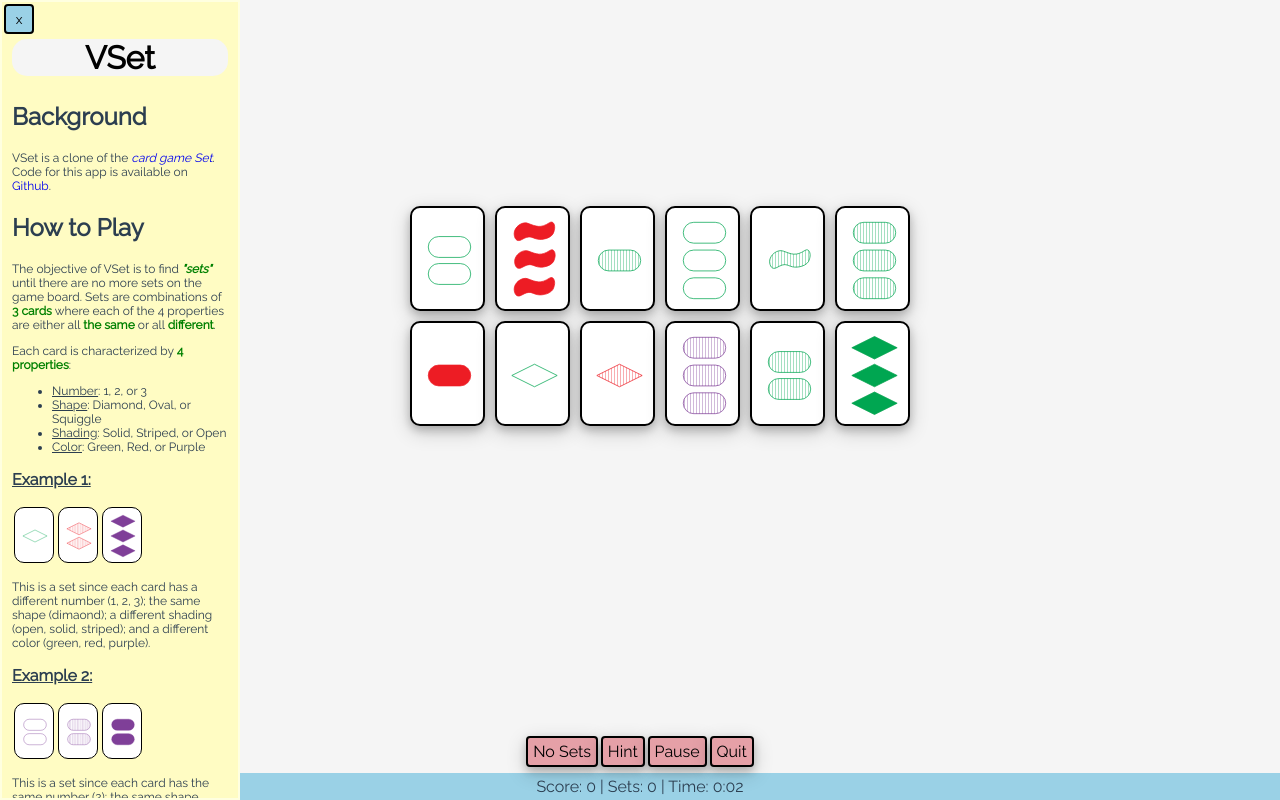
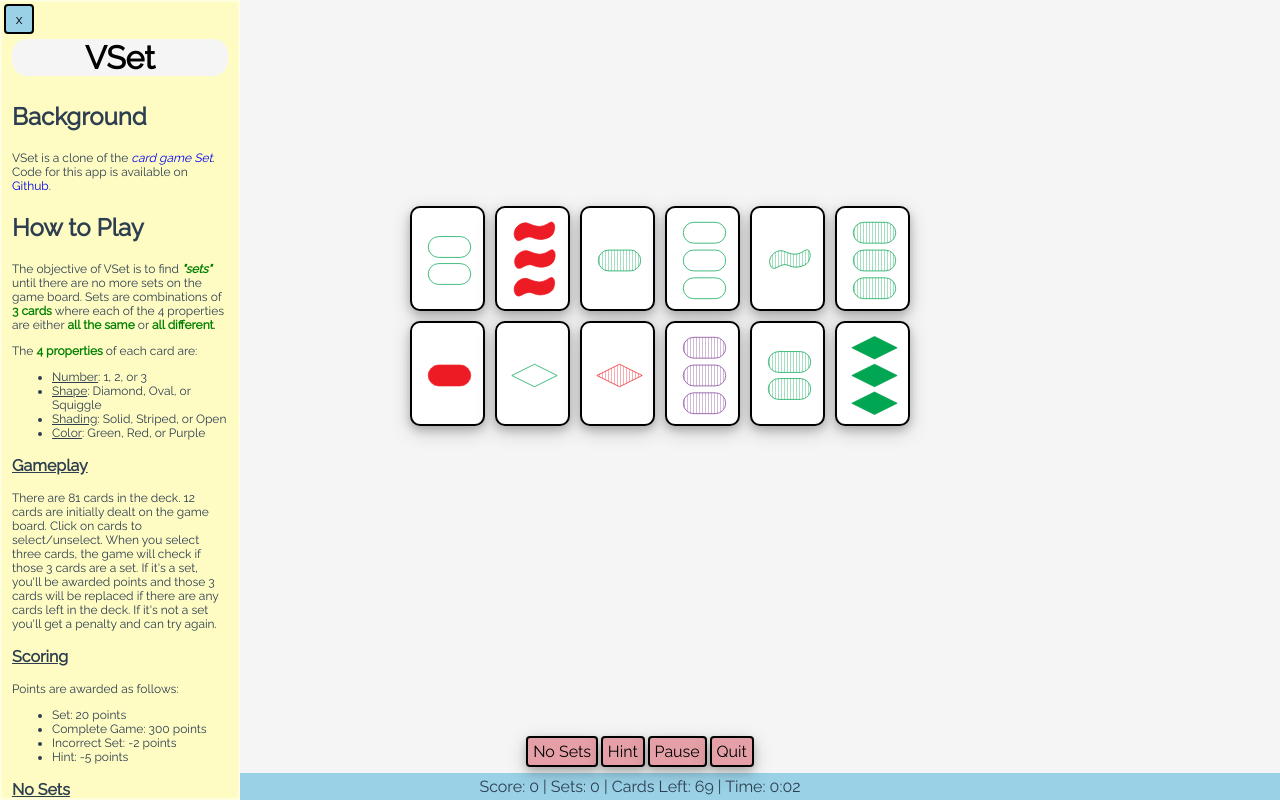
Before and after one commit to chrislopez28/VSet, a Vue app: page / in a window 1280 px wide. Both pictures are taken after a click on the button "Play!". Built offline with nearby package versions, Linux system fonts and the light colour scheme.

Commit message:
Game now displays the number of cards remaining. Updated game explanation.

```diff
--- a/src/components/game/Game.vue
+++ b/src/components/game/Game.vue
@@ -33,7 +33,11 @@
         </div>
       </div>
       <div class="score-bar">
-        <appScore :score="getScore" :numberSets="numberSets" />
+        <appScore
+          :score="getScore"
+          :cardsLeft="getNumberCardsLeft"
+          :numberSets="numberSets"
+        />
         <!-- Score: {{ getScore }} | Sets: {{ numberSets }} | -->
         <appTimer />
       </div>
@@ -157,7 +161,7 @@ export default {
         this.displayMessage("Not a valid Set.");
         this.setWrongSound.volume = 0.25;
         this.setWrongSound.play();
-        this.updateScore(-10);
+        this.updateScore(-2);
         this.unSelect();
       }
     },
@@ -174,10 +178,12 @@ export default {
           this.noSetsSound.play();
         } else {
           this.updateScore(300);
+          this.applauseSound.play();
           this.displayMessage("Congratulations! You found all the Sets!!!");
           alert("Congratulations! You found all the Sets!!!");
           this.displayResults();
           this.toggleGameStatus();
+          this.toggleTimer();
         }
       }
     },
@@ -191,6 +197,7 @@ export default {
       "anySets",
       "getCards",
       "getGameStatus",
+      "getNumberCardsLeft",
       "getPauseStatus",
       "getSidebarSetting",
       "getScore",
--- a/src/components/game/elements/Score.vue
+++ b/src/components/game/elements/Score.vue
@@ -1,9 +1,12 @@
 <template>
-  <span>Score: {{ score }} | Sets: {{ numberSets }} |</span>
+  <span
+    >Score: {{ score }} | Sets: {{ numberSets }} | Cards Left:
+    {{ cardsLeft }} |</span
+  >
 </template>
 
 <script>
 export default {
-  props: ["numberSets", "score"]
+  props: ["cardsLeft", "numberSets", "score"]
 };
 </script>
--- a/src/components/layout/Sidebar.vue
+++ b/src/components/layout/Sidebar.vue
@@ -17,17 +17,17 @@
           >.
         </p>
       </section>
-      <section class="rules">
+      <section class="scoring">
         <h2>How to Play</h2>
         <p>
           The objective of VSet is to find <b><i>"sets"</i></b> until there are
           no more sets on the game board. Sets are combinations of
-          <b>3 cards</b> where each of the 4 properties are either all
-          <b>the same</b> or all <b>different</b>.
+          <b>3 cards</b> where each of the 4 properties are either
+          <b>all the same</b> or <b>all different</b>.
         </p>
         <p>
-          Each card is characterized by
-          <b>4 properties</b>:
+          The
+          <b>4 properties</b> of each card are:
         </p>
         <ul>
           <li><u>Number</u>: 1, 2, or 3</li>
@@ -35,8 +35,38 @@
           <li><u>Shading</u>: Solid, Striped, or Open</li>
           <li><u>Color</u>: Green, Red, or Purple</li>
         </ul>
+        <h3>Gameplay</h3>
+        <p>
+          There are 81 cards in the deck. 12 cards are initially dealt on the
+          game board. Click on cards to select/unselect. When you select three
+          cards, the game will check if those 3 cards are a set. If it's a set,
+          you'll be awarded points and those 3 cards will be replaced if there
+          are any cards left in the deck. If it's not a set you'll get a penalty
+          and can try again.
+        </p>
+        <h3>Scoring</h3>
+        <p>
+          Points are awarded as follows:
+        </p>
+        <ul>
+          <li>Set: 20 points</li>
+          <li>Complete Game: 300 points</li>
+          <li>Incorrect Set: -2 points</li>
+          <li>Hint: -5 points</li>
+        </ul>
+        <h3>No Sets</h3>
+        <p>
+          If there are no sets on the board, click on the "No Sets" button and 3
+          more cards will be added to the game board.
+        </p>
+        <h3>Game Ending</h3>
+        <p>
+          If there are no more sets and no more cards left in the deck, you've
+          found all the sets! Click on the "No Sets" button to end the game.
+        </p>
       </section>
       <section class="examples">
+        <h2>Examples</h2>
         <div class="card-example-container">
           <h3>Example 1:</h3>
           <div class="card-example">
@@ -117,9 +147,18 @@
         </div>
         <hr />
         <p>
-          2020
+          Code for this app can be found on
           <a
-            href="https://github.com/chrislopez28"
+            href="https://github.com/chrislopez28/vset"
+            target="_blank"
+            rel="noopener noreferrer"
+            >Github</a
+          >.
+        </p>
+        <p>
+          2021
+          <a
+            href="https://chrislopez.page"
             target="_blank"
             rel="noopener noreferrer"
             >Chris Lopez</a
--- a/src/store/index.js
+++ b/src/store/index.js
@@ -43,6 +43,7 @@ export const store = new Vuex.Store({
     getGameStatus: state => state.activeGame,
     getGameTime: state => state.gameTime,
     getHighScores: state => state.highScores,
+    getNumberCardsLeft: state => state.deck.length,
     getPauseStatus: state => state.pausedGame,
     getHintStatus: state => id => {
       return state.cards[id].hint;
```
Also changed, not shown: public/img/vset.PNG (added), 1 other file (tests, documents, lock files or other folders).
